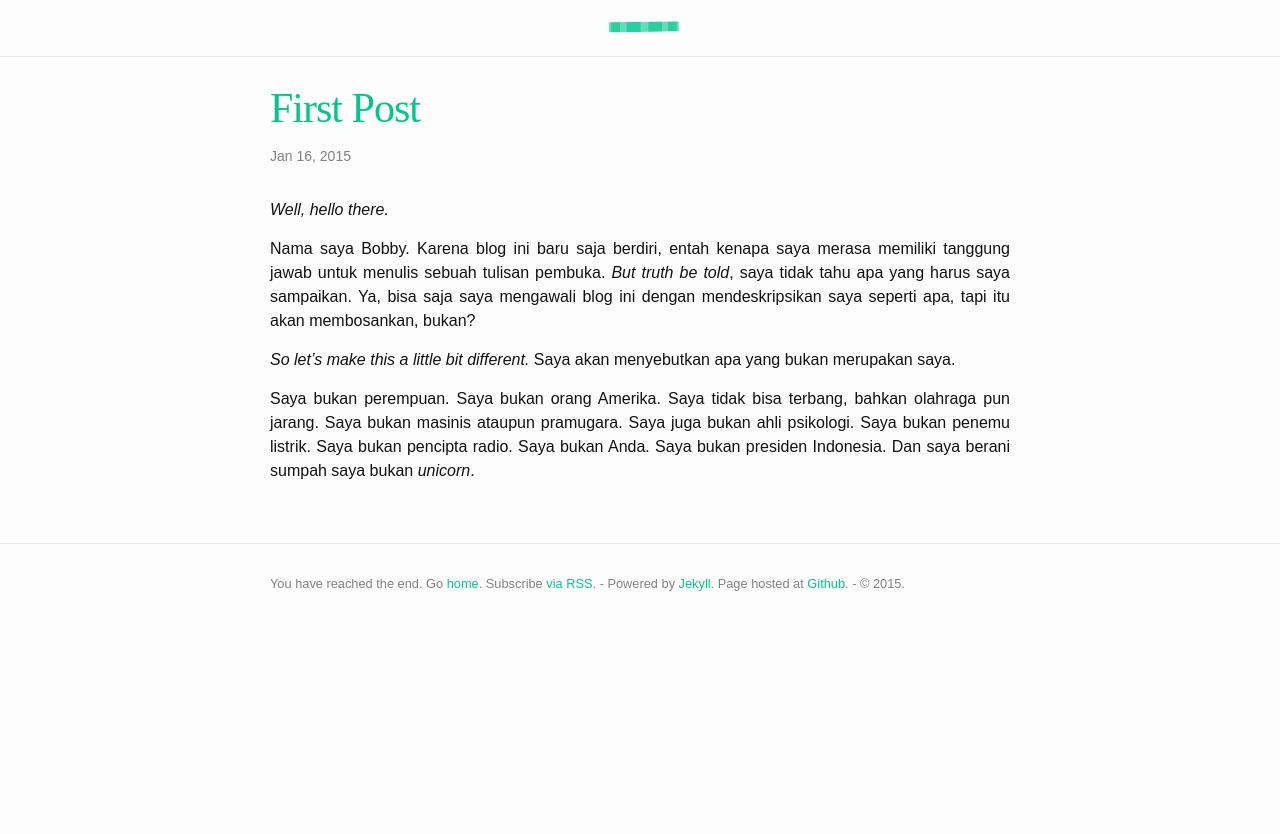
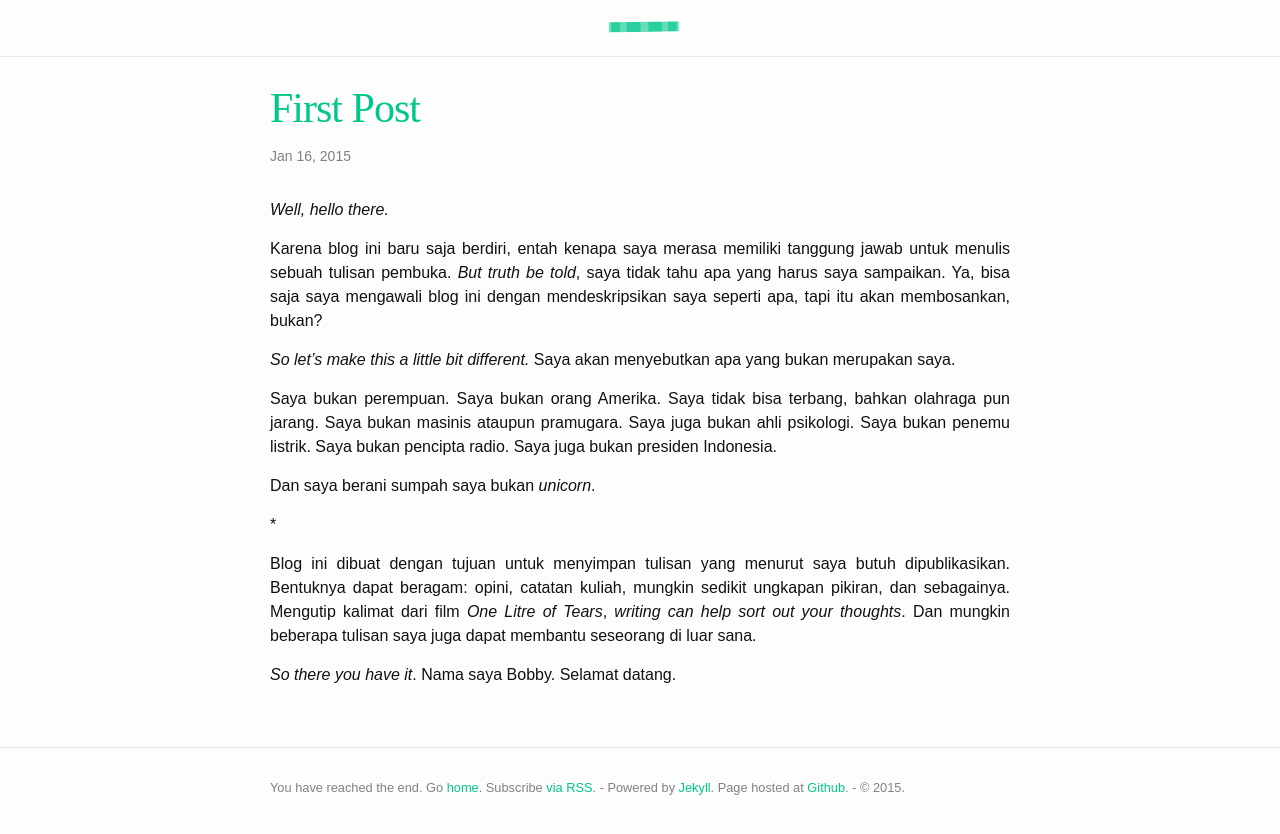
Before and after one commit to bobbypriam/bobbypriambodo.github.io, a Jekyll site: the page built from _posts/2015-01-16-first-post.md, in a window 1280 px wide. Shown: the top 834 px of the page. Built offline with Jekyll 4.4.1, drawn with Linux system fonts in a browser that asks for light colours.

Commit message:
First post finished!

```diff
--- a/_posts/2015-01-16-first-post.md
+++ b/_posts/2015-01-16-first-post.md
@@ -6,8 +6,16 @@ date: 2015-01-16 20:58:30
 
 *Well, hello there.*
 
-Nama saya Bobby. Karena blog ini baru saja berdiri, entah kenapa saya merasa memiliki tanggung jawab untuk menulis sebuah tulisan pembuka. *But truth be told*, saya tidak tahu apa yang harus saya sampaikan. Ya, bisa saja saya mengawali blog ini dengan mendeskripsikan saya seperti apa, tapi itu akan membosankan, bukan?
+Karena blog ini baru saja berdiri, entah kenapa saya merasa memiliki tanggung jawab untuk menulis sebuah tulisan pembuka. *But truth be told*, saya tidak tahu apa yang harus saya sampaikan. Ya, bisa saja saya mengawali blog ini dengan mendeskripsikan saya seperti apa, tapi itu akan membosankan, bukan?
 
 *So let's make this a little bit different.* Saya akan menyebutkan apa yang bukan merupakan saya.
 
-Saya bukan perempuan. Saya bukan orang Amerika. Saya tidak bisa terbang, bahkan olahraga pun jarang. Saya bukan masinis ataupun pramugara. Saya juga bukan ahli psikologi. Saya bukan penemu listrik. Saya bukan pencipta radio. Saya bukan Anda. Saya bukan presiden Indonesia. Dan saya berani sumpah saya bukan *unicorn*.
+Saya bukan perempuan. Saya bukan orang Amerika. Saya tidak bisa terbang, bahkan olahraga pun jarang. Saya bukan masinis ataupun pramugara. Saya juga bukan ahli psikologi. Saya bukan penemu listrik. Saya bukan pencipta radio. Saya juga bukan presiden Indonesia.
+
+Dan saya berani sumpah saya bukan *unicorn*.
+
+*
+
+Blog ini dibuat dengan tujuan untuk menyimpan tulisan yang menurut saya butuh dipublikasikan. Bentuknya dapat  beragam: opini, catatan kuliah, mungkin sedikit ungkapan pikiran, dan sebagainya. Mengutip kalimat dari film *One Litre of Tears*, *writing can help sort out your thoughts*. Dan mungkin beberapa tulisan saya juga dapat membantu seseorang di luar sana.
+
+*So there you have it*. Nama saya Bobby. Selamat datang.
```
